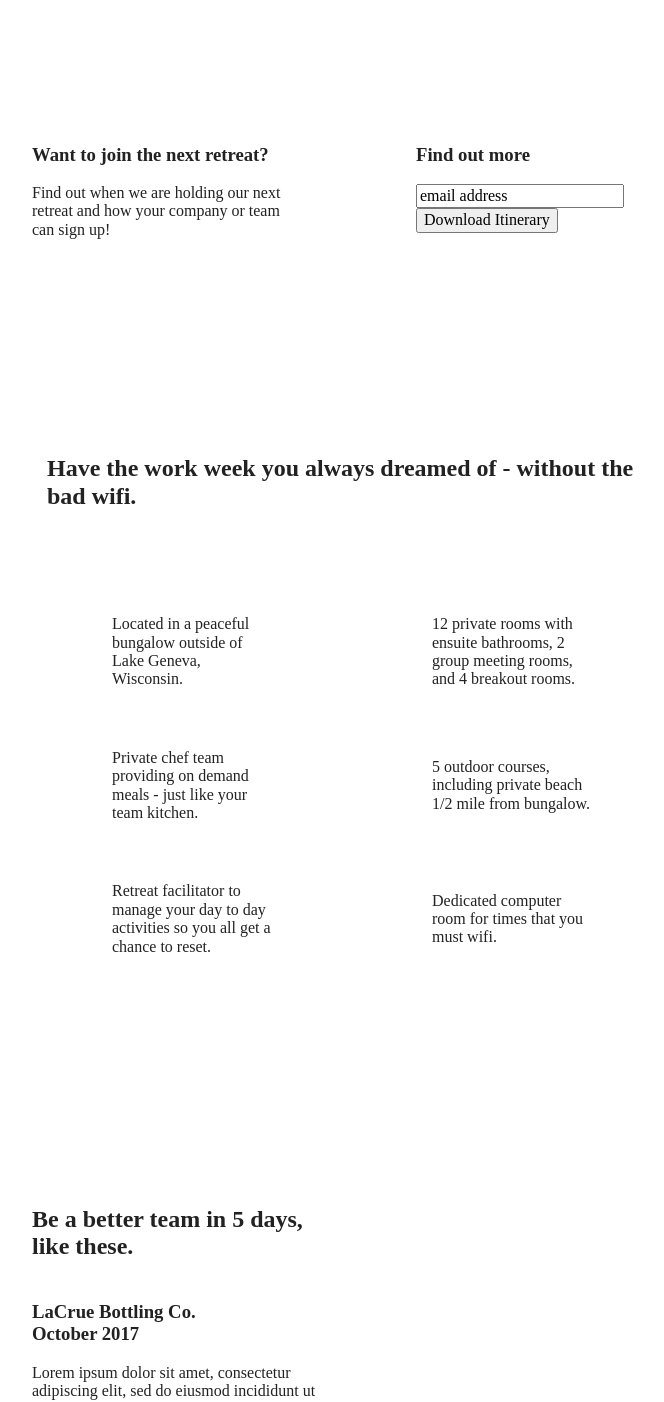
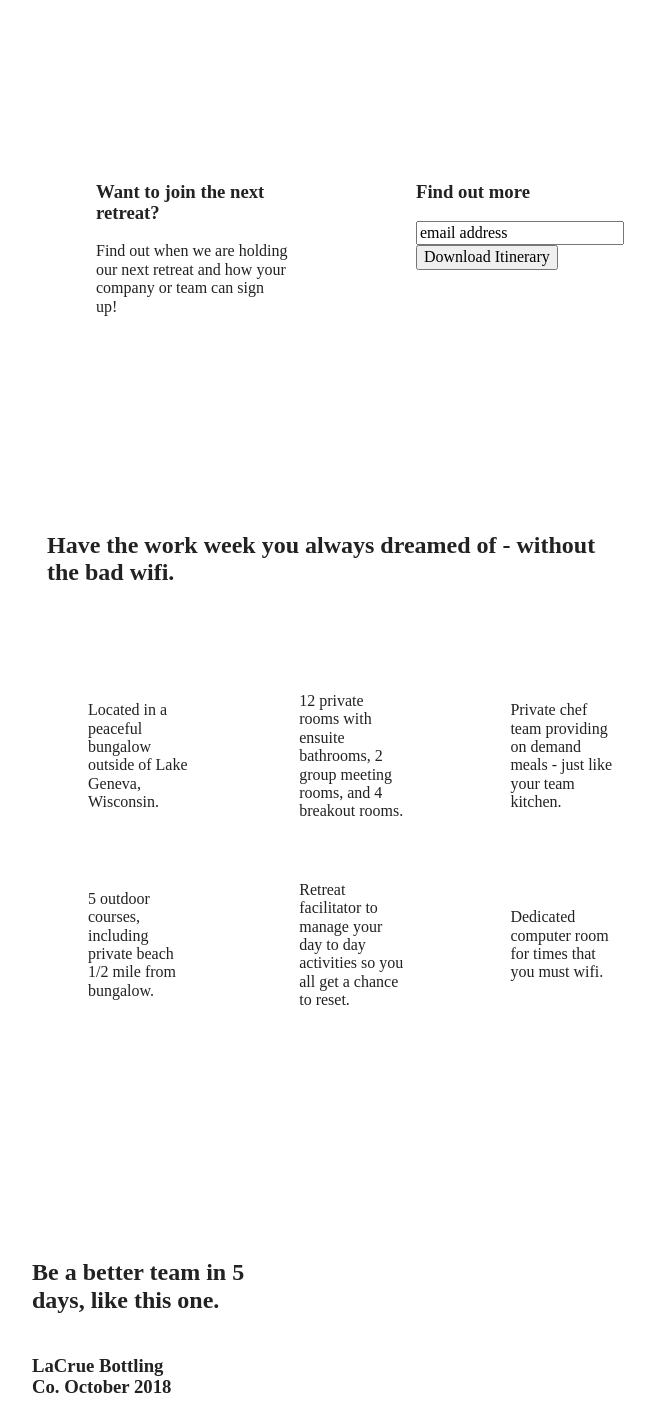
Before and after one commit to Linda-D-design/unplugged-retreat, a website built with Parcel: page index.html in a window 1280 px wide. Shown: the part 336-1738 px from the top of the page, without its empty margins (288-952 px from the left). Built offline with nearby package versions, Linux system fonts and the light colour scheme.

Commit message:
css for desktop

```diff
--- a/css/main.css
+++ b/css/main.css
@@ -358,7 +358,7 @@ aside {
    ========================================================================== */
 
    @media only screen and (min-width: 768px) {
-
+           /*Tablet styles here*/
     /* General styles */
     .content-wrapper {
       width: 640px;
@@ -488,15 +488,57 @@ aside {
     width: 100%;
 }
 
-    /*Tablet styles here*/
+    @media only screen and (min-width: 1200px) {
+      /*Desktop styles here */
+          .content-wrapper {
+               max-width: 960px;
+          }
 
+           /* Hero */
+          .hero-area h1 {
+              width: 60%;
+          }
 
+          /* Aside */
+          aside .content-wrapper {
+              justify-content: space-around;
+          }
 
-    @media only screen and (min-width: 1200px) {
+          aside .content-wrapper .form-description,
+          aside .content-wrapper .form {
+              width: 30%;
+          }
 
-    /*Desktop styles here*/
+          /* Features */
+          .features h2 {
+              width: 90%
+          }
 
-    }
+          .features article {
+              flex-basis: 33%;
+          }
+
+    /* Reviews */
+          .reviews article div {
+              width: 42%;
+  }
+
+/* ==========================================================================
+ About Page
+ ========================================================================== */
+         .mission h2,
+         .contact-section .content-wrapper h2 {
+              width: 95%;
+  }
+
+/* ==========================================================================
+ FAQ Page
+ ========================================================================== */
+          .faq h2 {
+              width: 100%;
+  }
+
+}
   /* Style adjustments for viewports that meet the condition */
 
 
--- a/index.html
+++ b/index.html
@@ -97,8 +97,8 @@
       <div class="content-wrapper">
         <article>
           <div>
-        <h2>Be a better team in 5 days, like these.</h2>
-        <h3>LaCrue Bottling Co. October 2017</h3>
+        <h2>Be a better team in 5 days, like this one.</h2>
+        <h3>LaCrue Bottling Co. October 2018</h3>
         <p>Lorem ipsum dolor sit amet, consectetur adipiscing elit, sed do eiusmod incididunt ut labore et dolore magna aliqua.  Ut enim ad minim veniam, quis nostrud exercitation ullamco laboris nisi ut aliquip ex ea commondo consequat.  Duis aute irure dolor in reprehenderit in voluptate velit esse cillum dolore eu fugiat nulla pariatur.</p>
           </div>
       </article>
```
